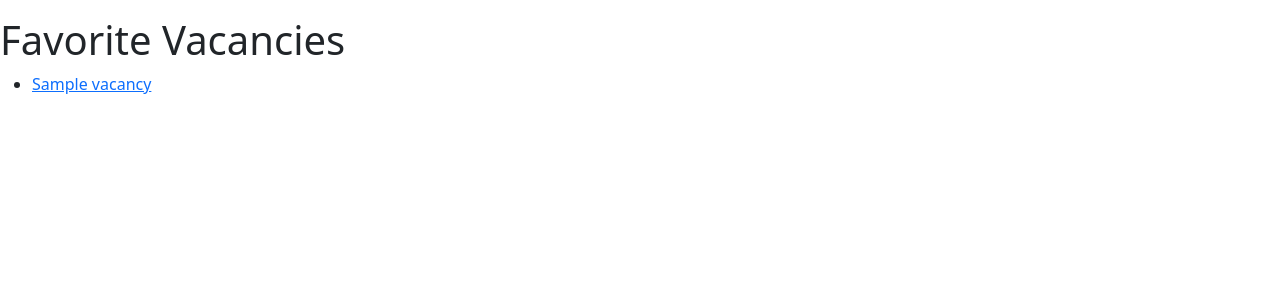
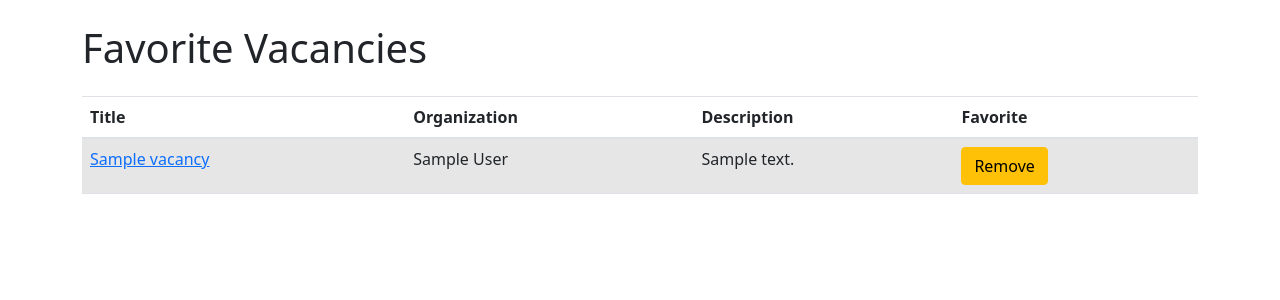
Before and after one commit to Maksvell129/job-finder, a Django app: page /vacancies/favorites/ in a window 1280 px wide. Shown: the part 56-356 px from the top of the page. Run offline with Django 4.2, Linux system fonts and the light colour scheme; a user stored in the database is signed in; tables that the repository leaves empty hold one stand-in row (values such as "Sample post"); some libraries are stand-ins or nearby versions.

Commit message:
improved some styles on favorite page

```diff
--- a/templates/jobs/favorite_vacancies.html
+++ b/templates/jobs/favorite_vacancies.html
@@ -1,12 +1,39 @@
 {% extends 'base.html' %}
 
 {% block content %}
-<h1>Favorite Vacancies</h1>
-<ul>
-    {% for vacancy in object_list %}
-        <li><a href="{% url 'vacancy_detail' pk=vacancy.pk %}">{{ vacancy.title }}</a></li>
-    {% empty %}
-    <li>No vacancies found.</li>
-    {% endfor %}
-</ul>
+    <div class="container">
+        <h1 class="my-4">Favorite Vacancies</h1>
+        <!-- Используем таблицу Bootstrap для отображения вакансий -->
+        <table class="table table-striped">
+            <thead>
+            <tr>
+                <th>Title</th>
+                <th>Organization</th>
+                <th>Description</th>
+                <th>Favorite</th>
+            </tr>
+            </thead>
+            <tbody>
+            {% for vacancy in object_list %}
+                <tr>
+                    <td><a href="{% url 'vacancy_detail' pk=vacancy.pk %}">{{ vacancy.title }}</a></td>
+                    <td>{{ vacancy.created_by.employer.organization.name }}</td>
+                    <td>{{ vacancy.description }}</td>
+                    <td>
+                        <form action="{% url 'vacancy_favorite' pk=vacancy.pk %}" method="POST">
+                            {% csrf_token %}
+                            <button type="submit" class="btn btn-warning">
+                                <span>Remove</span>
+                            </button>
+                        </form>
+                    </td>
+                </tr>
+            {% empty %}
+                <tr>
+                    <td colspan="5">No vacancies found.</td>
+                </tr>
+            {% endfor %}
+            </tbody>
+        </table>
+    </div>
 {% endblock %}
```
